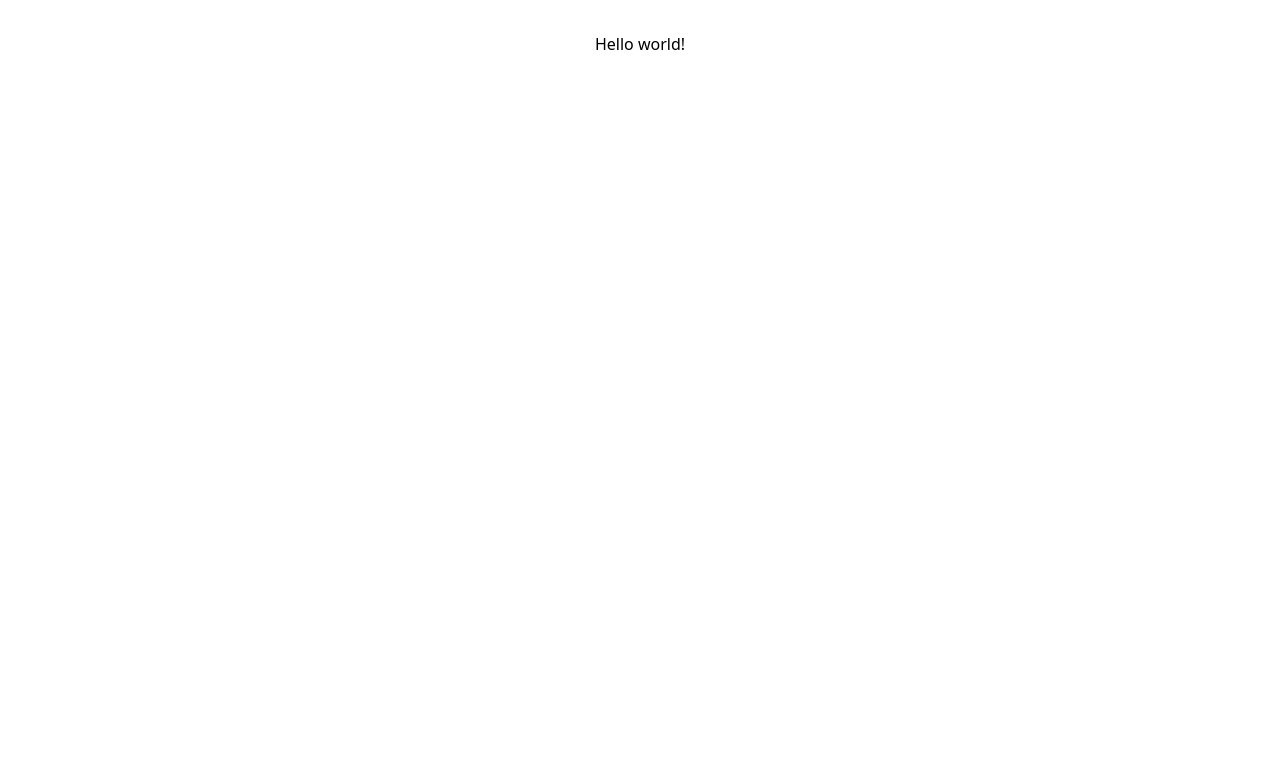
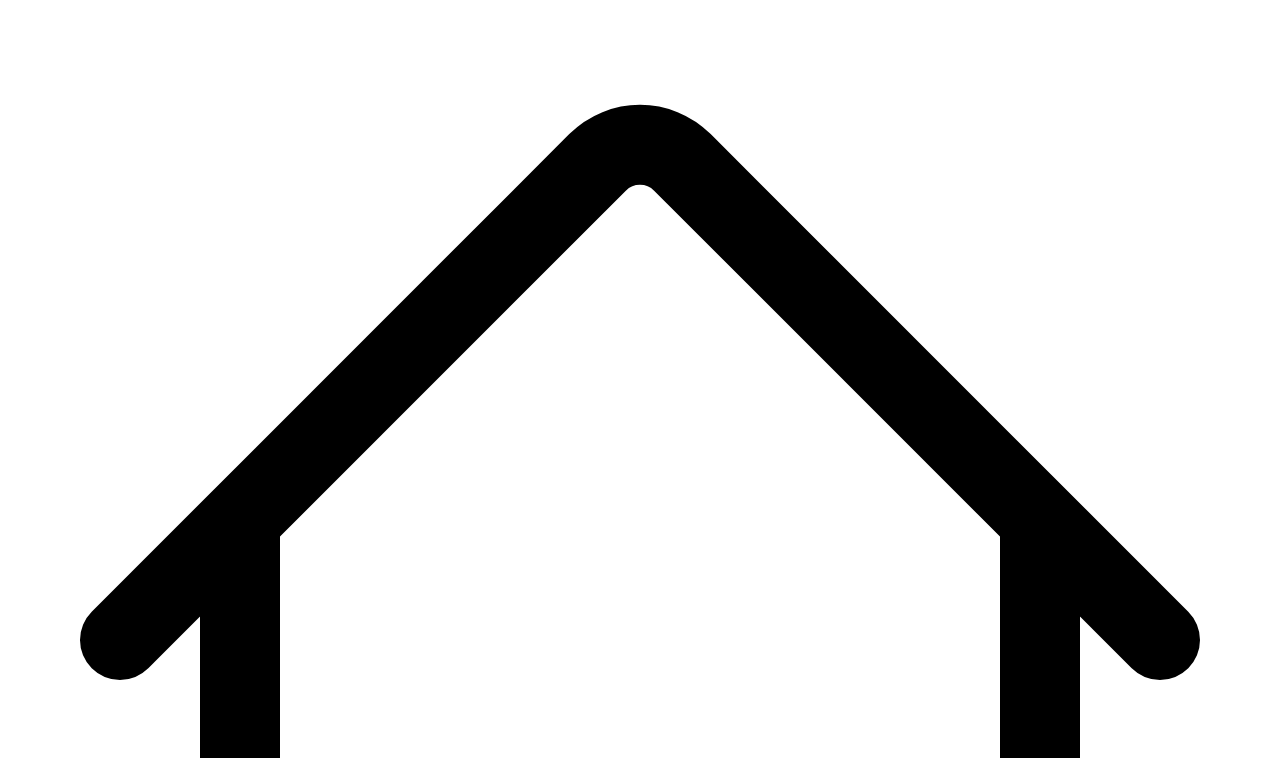
Before and after one commit to mbuimbogo/Global-pay, a React (Vite) app: page / in a window 1280 px wide. Shown: the top 758 px of the page. Built offline with nearby package versions, Linux system fonts and the light colour scheme.

Commit message:
Create home and about pages

```diff
--- a/src/App.jsx
+++ b/src/App.jsx
@@ -1,16 +1,15 @@
-import { useState } from 'react'
-import reactLogo from './assets/react.svg'
-import viteLogo from '/vite.svg'
-import './App.css'
+import Header from './components/Header'
+import About from './pages/About'
+import Home from './pages/Home'
 
 function App() {
 
 
   return (
     <div >
-     <h1 className="text-red-400 underline">
-      Hello world!
-    </h1>
+      <Header/>
+     <Home/>
+     <About/>
     </div>
   )
 }
--- /dev/null
+++ b/src/pages/About.jsx
@@ -0,0 +1,9 @@
+import React from 'react'
+
+export default function About() {
+  return (
+    <div>
+
+    </div>
+  )
+}
--- /dev/null
+++ b/src/pages/Home.jsx
@@ -0,0 +1,10 @@
+import React from 'react'
+import KnowYou from '../components/KnowYou'
+
+export default function Home() {
+  return (
+    <div>
+      <KnowYou/>
+    </div>
+  )
+}
```
